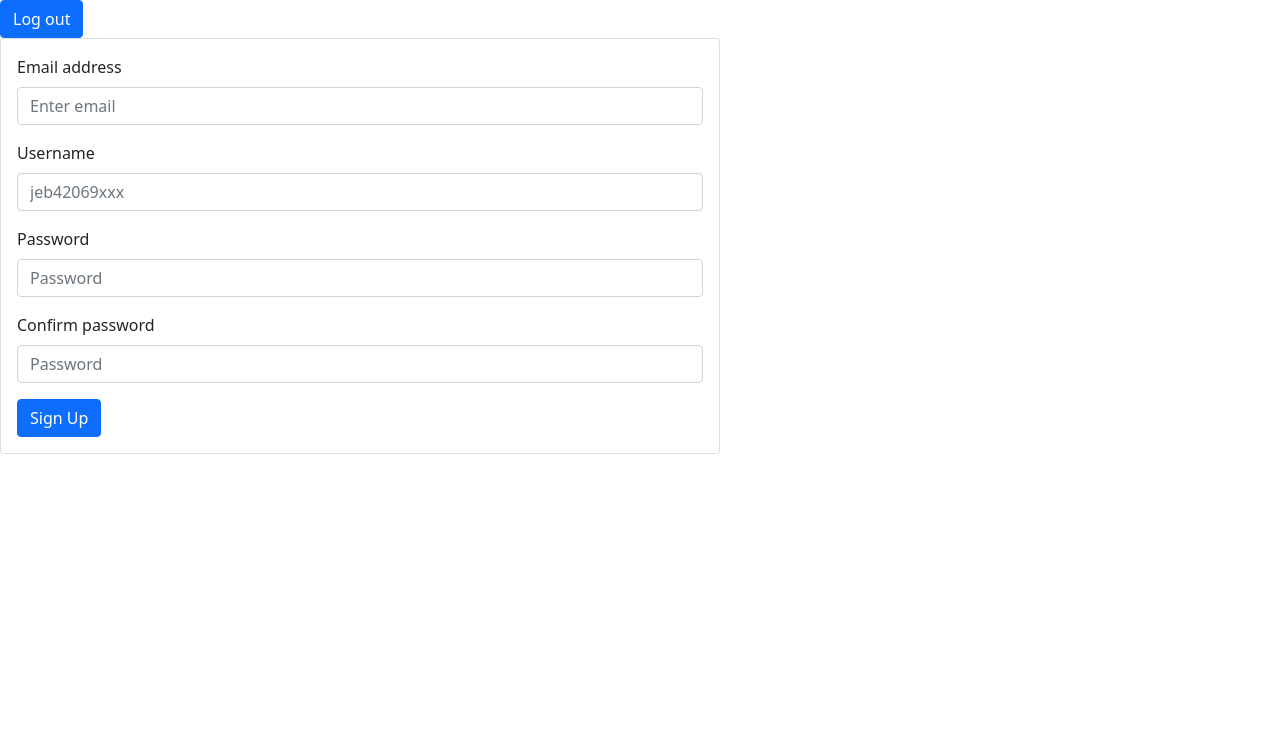
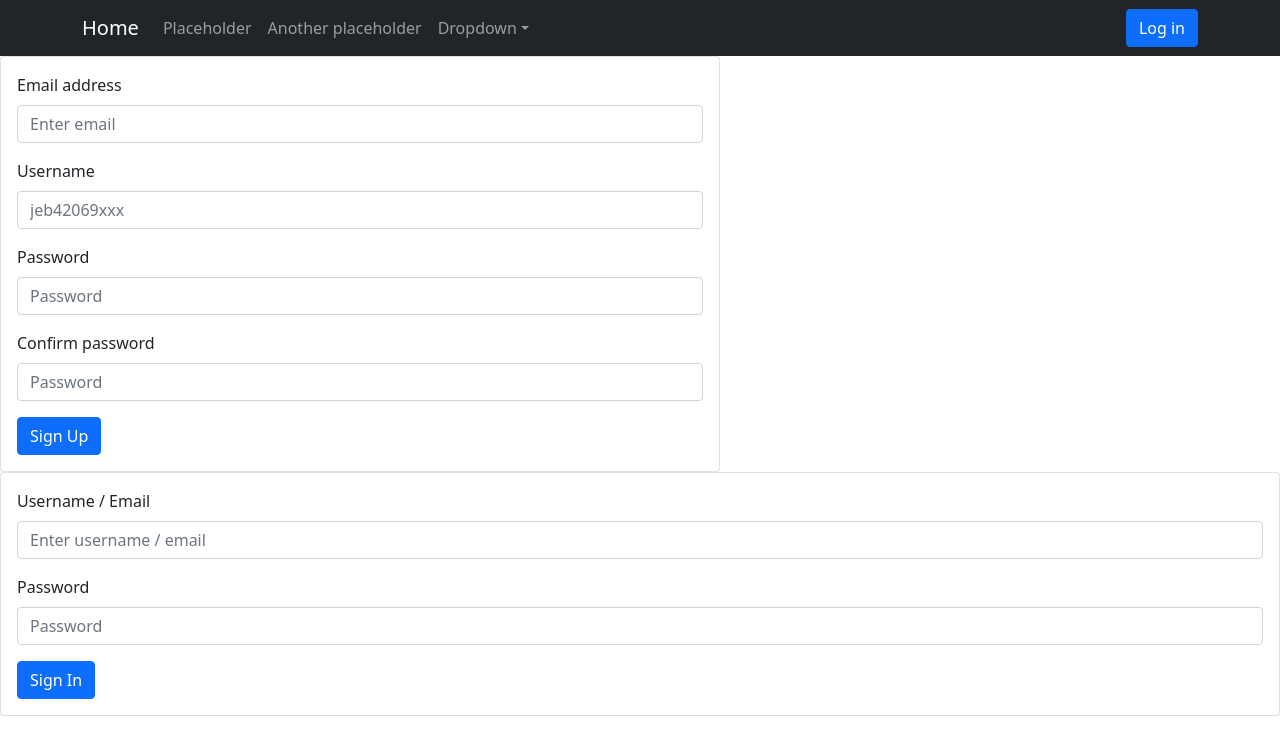
Before and after one commit to grau-maus/lotc, a React (Create React App) app in the folder frontend/: page /signup in a window 1280 px wide. Shown: the top 754 px of the page. Built offline with nearby package versions, Linux system fonts and the light colour scheme; no server answers.

Commit message:
fix excluded attributes on user model. add navbar, homepage, and login button. (#6)

```diff
--- a/frontend/src/App.js
+++ b/frontend/src/App.js
@@ -1,9 +1,12 @@
 import React, { useState, useEffect } from "react";
 import { useDispatch } from "react-redux";
+import { BrowserRouter, Route, Switch } from "react-router-dom";
 import 'bootstrap/dist/css/bootstrap.min.css';
 import * as sessionActions from "./store/session";
 import SignupForm from "./components/SignupForm";
-import LogOut from "./components/Buttons/LogOut";
+import SigninForm from "./components/SigninForm";
+import NavbarCustom from "./components/NavbarCustom";
+import HomePage from "./components/HomePage";
 
 function App() {
   const dispatch = useDispatch();
@@ -14,10 +17,18 @@ function App() {
   }, [dispatch]);
 
   return (
-    <>
-      <LogOut />
-      <SignupForm />
-    </>
+    <BrowserRouter>
+      <NavbarCustom />
+      <Switch>
+        <Route path="/signup" exact={true}>
+          <SignupForm />
+          <SigninForm />
+        </Route>
+        <Route path="/" exact={true}>
+          <HomePage />
+        </Route>
+      </Switch>
+    </BrowserRouter>
   );
 }
 
--- /dev/null
+++ b/frontend/src/components/Buttons/LogIn.js
@@ -0,0 +1,33 @@
+import { useEffect, useState } from "react";
+import { Button, Modal } from "react-bootstrap";
+import { useSelector } from "react-redux";
+import SigninForm from "../SigninForm";
+
+function LogIn() {
+  const user = useSelector((state) => state.session.user);
+  const [show, setShow] = useState(false);
+
+  // useEffect(() => {
+  //   if (user) setShow(false);
+  // }, [user]);
+
+  const handleClose = () => setShow(false);
+  const handleShow = () => setShow(true);
+
+  return (
+    <>
+      <Button
+        onClick={handleShow}
+      >
+        Log in
+      </Button>
+      <Modal show={show} onHide={handleClose}>
+        <Modal.Body>
+          <SigninForm />
+        </Modal.Body>
+      </Modal>
+    </>
+  );
+}
+
+export default LogIn;
--- /dev/null
+++ b/frontend/src/components/HomePage/index.js
@@ -0,0 +1,35 @@
+import { Col, Container, Row } from "react-bootstrap";
+
+function HomePage() {
+  return (
+    <Container>
+      <Row>
+        <Col>
+          <h1>articles</h1>
+          <h1>articles</h1>
+          <h1>articles</h1>
+          <h1>articles</h1>
+          <h1>articles</h1>
+          <h1>articles</h1>
+        </Col>
+        <Col>
+          <h1>decklists</h1>
+          <h1>decklists</h1>
+          <h1>decklists</h1>
+          <h1>decklists</h1>
+          <h1>decklists</h1>
+        </Col>
+        <Col>
+          <h1>most played cards</h1>
+          <h1>most played cards</h1>
+          <h1>most played cards</h1>
+          <h1>most played cards</h1>
+          <h1>most played cards</h1>
+          <h1>most played cards</h1>
+        </Col>
+      </Row>
+    </Container>
+  );
+}
+
+export default HomePage;
--- /dev/null
+++ b/frontend/src/components/NavbarCustom/index.js
@@ -0,0 +1,33 @@
+import { Container, Nav, Navbar, NavDropdown } from "react-bootstrap";
+import { useSelector } from "react-redux";
+import LogIn from "../Buttons/LogIn";
+import LogOut from "../Buttons/LogOut";
+
+function NavbarCustom() {
+  const user = useSelector((state) => state.session.user);
+
+  return (
+    <Navbar collapseOnSelect expand="lg" bg="dark" variant="dark">
+      <Container>
+        <Navbar.Brand href="/">Home</Navbar.Brand>
+        <Navbar.Toggle aria-controls="responsive-navbar-nav" />
+        <Navbar.Collapse id="responsive-navbar-nav">
+          <Nav className="me-auto">
+            <Nav.Link href="#features">Placeholder</Nav.Link>
+            <Nav.Link href="#pricing">Another placeholder</Nav.Link>
+            <NavDropdown title="Dropdown" id="collasible-nav-dropdown">
+              <NavDropdown.Item href="#action/3.1">Action</NavDropdown.Item>
+              <NavDropdown.Item href="#action/3.2">Another action</NavDropdown.Item>
+              <NavDropdown.Item href="#action/3.3">Something</NavDropdown.Item>
+              <NavDropdown.Divider />
+              <NavDropdown.Item href="#action/3.4">Separated link</NavDropdown.Item>
+            </NavDropdown>
+          </Nav>
+        </Navbar.Collapse>
+        {user ? <LogOut /> : <LogIn />}
+      </Container>
+    </Navbar>
+  );
+}
+
+export default NavbarCustom;
--- /dev/null
+++ b/frontend/src/components/SigninForm/index.js
@@ -0,0 +1,113 @@
+import { useEffect, useState } from "react";
+import { useDispatch, useSelector } from "react-redux";
+import { Redirect } from "react-router-dom";
+import { Form, Button, Card } from "react-bootstrap";
+import { login } from "../../store/session";
+import { FESigninValidation } from "../../utils/validators";
+
+const initInvalidErrorMap = {
+  credential: "",
+  password: ""
+};
+
+function SigninForm() {
+  const dispatch = useDispatch();
+  const sessionUser = useSelector((state) => state.session.user);
+  const [credential, setCredential] = useState("");
+  const [password, setPassword] = useState("");
+  const [errors, setErrors] = useState(initInvalidErrorMap);
+
+  useEffect(() => {
+    return () => {
+      setCredential("");
+      setPassword("");
+    }
+  }, []);
+
+  if (sessionUser) return <Redirect to="/" />;
+
+  const handleSubmit = (e) => {
+    e.preventDefault();
+    setCredential((credential) => credential.trim());
+    setPassword((password) => password.trim());
+
+    const validationInfo = {
+      credential: credential.trim(),
+      password: password.trim(),
+      setErrors
+    };
+
+    if (!FESigninValidation(validationInfo)) return;
+
+    dispatch(login({ credential, password }))
+      .catch(async (res) => {
+        const data = await res.json();
+
+        if (data && data.errors.length) {
+          setErrors(() => ({
+            credential: true,
+            password: data.errors[0]
+          }));
+        }
+      });
+  };
+
+  return (
+    <>
+      <Card>
+        <Card.Body>
+          <Form noValidate onSubmit={handleSubmit}>
+            <Form.Group className="mb-3" controlId="formBasicEmail">
+              <Form.Label>Username / Email</Form.Label>
+              <Form.Control
+                type="text"
+                placeholder="Enter username / email"
+                value={credential}
+                onChange={(e) => {
+                  if (errors.credential) {
+                    setErrors((errors) => ({
+                      ...errors,
+                      credential: ""
+                    }));
+                  }
+                  setCredential(e.target.value);
+                }}
+                isInvalid={errors.credential}
+              />
+              <Form.Control.Feedback type="invalid">
+                {errors.credential && errors.credential}
+              </Form.Control.Feedback>
+            </Form.Group>
+            <Form.Group className="mb-3" controlId="formBasicPassword">
+              <Form.Label>Password</Form.Label>
+              <Form.Control
+                type="password"
+                placeholder="Password"
+                value={password}
+                onChange={(e) => {
+                  if (errors.password) {
+                    setErrors((errors) => ({
+                      ...errors,
+                      password: ""
+                    }));
+                  }
+                  setPassword(e.target.value);
+                }}
+                required
+                isInvalid={errors.password}
+              />
+              <Form.Control.Feedback type="invalid">
+                {errors.password}
+              </Form.Control.Feedback>
+            </Form.Group>
+            <Button variant="primary" type="submit">
+              Sign In
+            </Button>
+          </Form>
+        </Card.Body>
+      </Card>
+    </>
+  );
+}
+
+export default SigninForm;
--- a/frontend/src/components/SignupForm/index.js
+++ b/frontend/src/components/SignupForm/index.js
@@ -1,10 +1,10 @@
-import React, { useState } from "react";
+import React, { useEffect, useState } from "react";
 import { useDispatch, useSelector } from "react-redux";
 import { Redirect } from "react-router-dom";
 import { Form, Button, Card } from 'react-bootstrap';
 import "./SignupForm.css";
 import * as sessionActions from "../../store/session";
-import { FEsignupValidation, BEsignupValidation } from "../../utils/validators";
+import { FESignupValidation, BESignupValidation } from "../../utils/validators";
 
 const initInvalidErrorMap = {
   email: "",
@@ -22,41 +22,49 @@ function SignupForm() {
   const [confirmPassword, setConfirmPassword] = useState("");
   const [errors, setErrors] = useState(initInvalidErrorMap);
 
+  useEffect(() => {
+    return () => {
+      setEmail("");
+      setUsername("");
+      setPassword("");
+      setConfirmPassword("");
+    }
+  }, []);
+
   if (sessionUser) return <Redirect to="/" />;
 
   const handleSubmit = (e) => {
     e.preventDefault();
+    setEmail((email) => email.trim());
+    setUsername((username) => username.trim());
+    setPassword((password) => password.trim());
+    setConfirmPassword((confirmPassword) => confirmPassword.trim());
+
     const validationInfo = {
-      email,
-      username,
-      password,
-      confirmPassword,
+      email: email.trim(),
+      username: username.trim(),
+      password: password.trim(),
+      confirmPassword: confirmPassword.trim(),
       setErrors
     };
 
     if (password === confirmPassword) {
-      if (!FEsignupValidation(validationInfo)) return;
+      if (!FESignupValidation(validationInfo)) return;
 
       setErrors(initInvalidErrorMap);
       dispatch(sessionActions.signup(validationInfo))
-        .then(() => {
-          setEmail("");
-          setUsername("");
-          setPassword("");
-          setConfirmPassword("");
-        })
         .catch(async (res) => {
           const data = await res.json();
 
           if (data && data.errors.length) {
-            BEsignupValidation({
+            BESignupValidation({
               BEErrors: data.errors,
               setErrors
             });
           }
         });
     } else {
-      FEsignupValidation(validationInfo);
+      FESignupValidation(validationInfo);
       setErrors((errors) => ({
         ...errors,
         confirmPassword: "Passwords must match"
--- a/frontend/src/utils/validators.js
+++ b/frontend/src/utils/validators.js
@@ -4,7 +4,7 @@ const validateEmail = (email) => {
   return emailRegEx.test(email);
 };
 
-export const FEsignupValidation = ({
+export const FESignupValidation = ({
   email,
   username,
   password,
@@ -29,7 +29,6 @@ export const FEsignupValidation = ({
     noErrors = false;
   }
 
-  // add check for username in db if exists
   if (!username) {
     setErrors((errors) => ({
       ...errors,
@@ -57,7 +56,7 @@ export const FEsignupValidation = ({
   return noErrors;
 };
 
-export const BEsignupValidation = ({ BEErrors, setErrors }) => {
+export const BESignupValidation = ({ BEErrors, setErrors }) => {
   if (!BEErrors || !BEErrors.length) return;
 
   BEErrors.forEach((error) => {
@@ -85,3 +84,29 @@ export const BEsignupValidation = ({ BEErrors, setErrors }) => {
     }
   });
 };
+
+export const FESigninValidation = ({
+  credential,
+  password,
+  setErrors
+}) => {
+  let noErrors = true;
+
+  if (!credential) {
+    setErrors((errors) => ({
+      ...errors,
+      credential: "Please provide a username / email"
+    }));
+    noErrors = false;
+  }
+
+  if (!password) {
+    setErrors((errors) => ({
+      ...errors,
+      password: "Please provide a password"
+    }));
+    noErrors = false;
+  }
+
+  return noErrors;
+};
```
Also changed, not shown: frontend/src/components/Auth/ProtectedRoute.js (added, +16 -0 lines), 1 other file (tests, documents, lock files or other folders).
